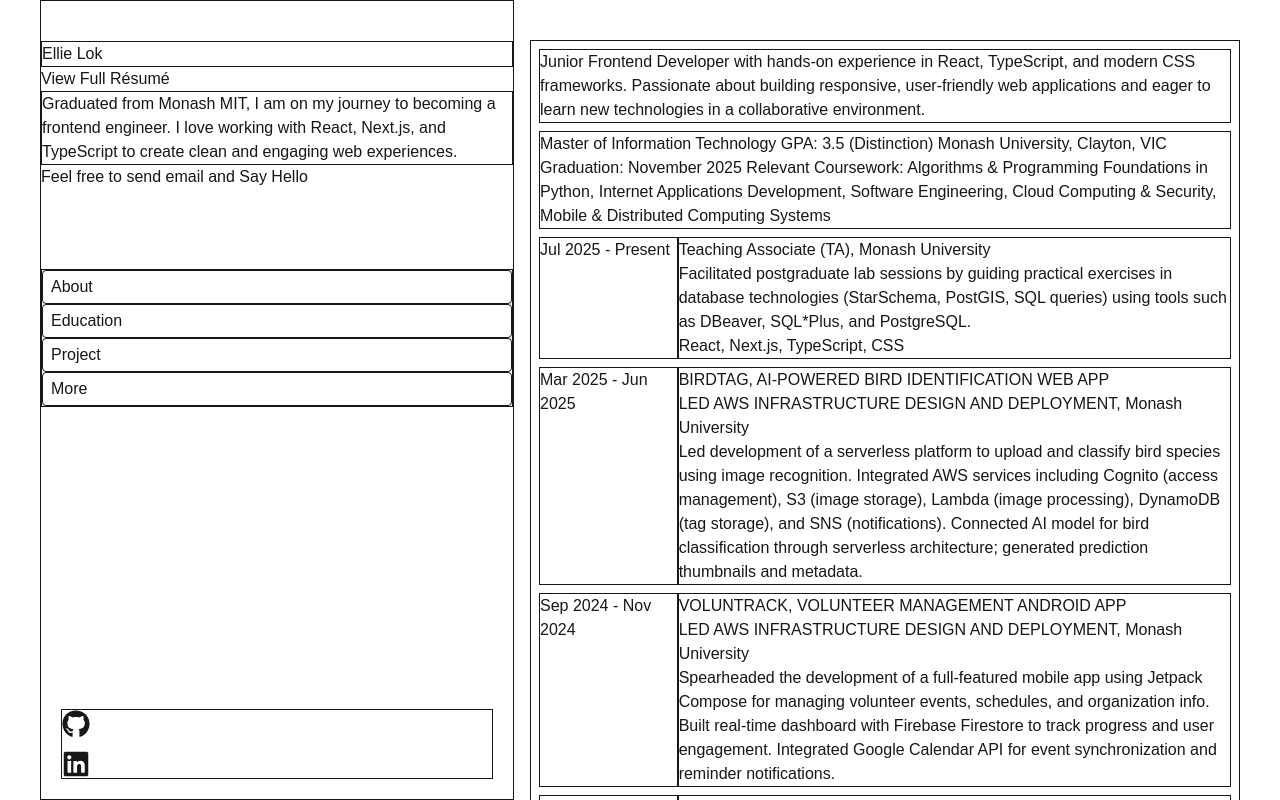
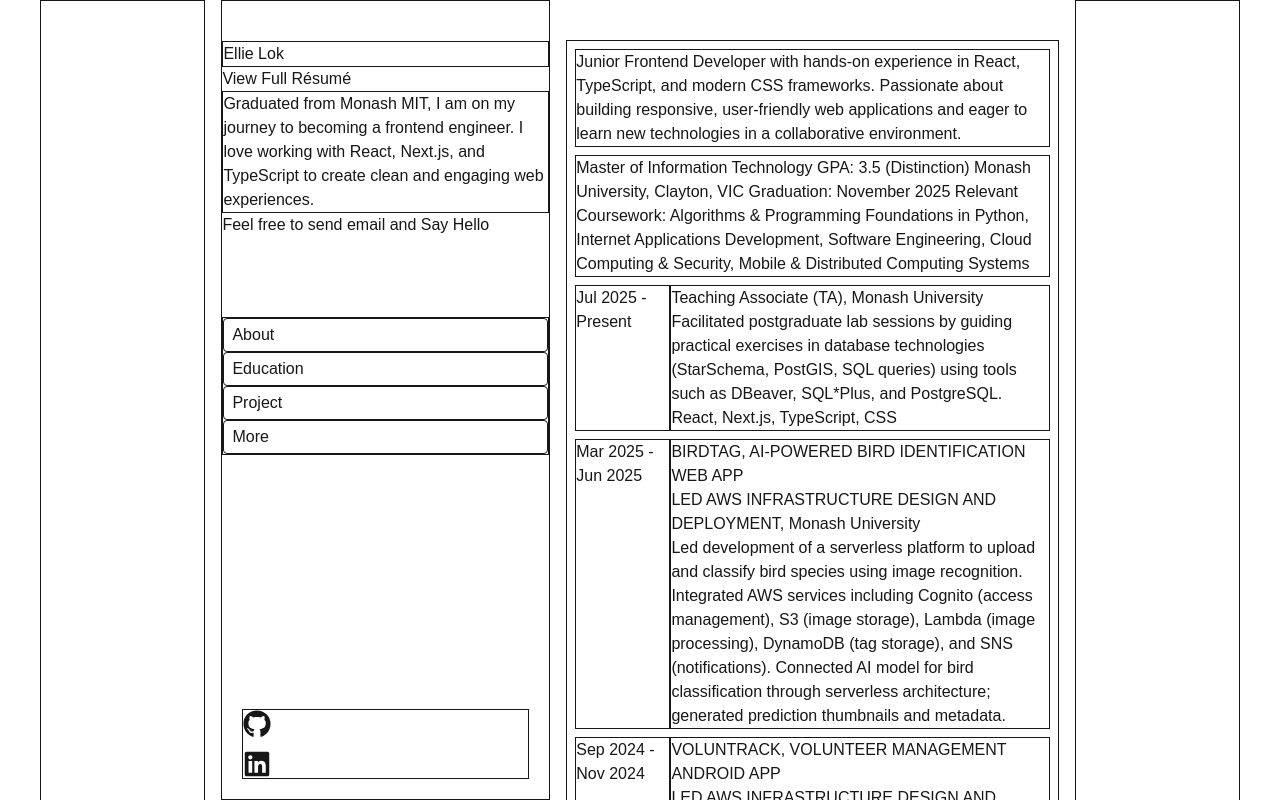
Before and after one commit to ellielok/www.ellielok.com, a Next.js app: page / in a window 1280 px wide. Shown: the top 800 px of the page. Built offline with nearby package versions, Linux system fonts and the light colour scheme.

Commit message:
Add space for both sides

```diff
--- a/app/page.tsx
+++ b/app/page.tsx
@@ -15,8 +15,10 @@
 export default function Home() {
   return (
     <div className="flex flex-col md:flex-row gap-4 mx-10 ">
+      {/* Left Space */}
+      <div className=" hidden md:block flex-1 border"></div>
+
       {/* Left Column  */}
-
       <div className="flex-2 h-fit pt-10 md:top-0 md:h-screen md:sticky top-10 self-start  border">
         <div className="border">Ellie Lok</div>
         <a
@@ -67,7 +69,10 @@
           responsive, user-friendly web applications and eager to learn new
           technologies in a collaborative environment.
         </div>
-        <div id="education" className="sticky top-0 bg-black border py-5 md:hidden">
+        <div
+          id="education"
+          className="sticky top-0 bg-black border py-5 md:hidden"
+        >
           Education Placeholder
         </div>
         <div className="m-2 border">
@@ -79,7 +84,10 @@
         </div>
 
         {/* PROJECT Section */}
-        <div id="project" className="sticky top-0 bg-black border py-5 md:hidden">
+        <div
+          id="project"
+          className="sticky top-0 bg-black border py-5 md:hidden"
+        >
           Experience & Project
         </div>
         <ProjectCard
@@ -125,6 +133,9 @@
 
         <Footer></Footer>
       </div>
+
+      {/* Right Space */}
+      <div className=" hidden md:block flex-1 border"></div>
     </div>
   );
 }
```
